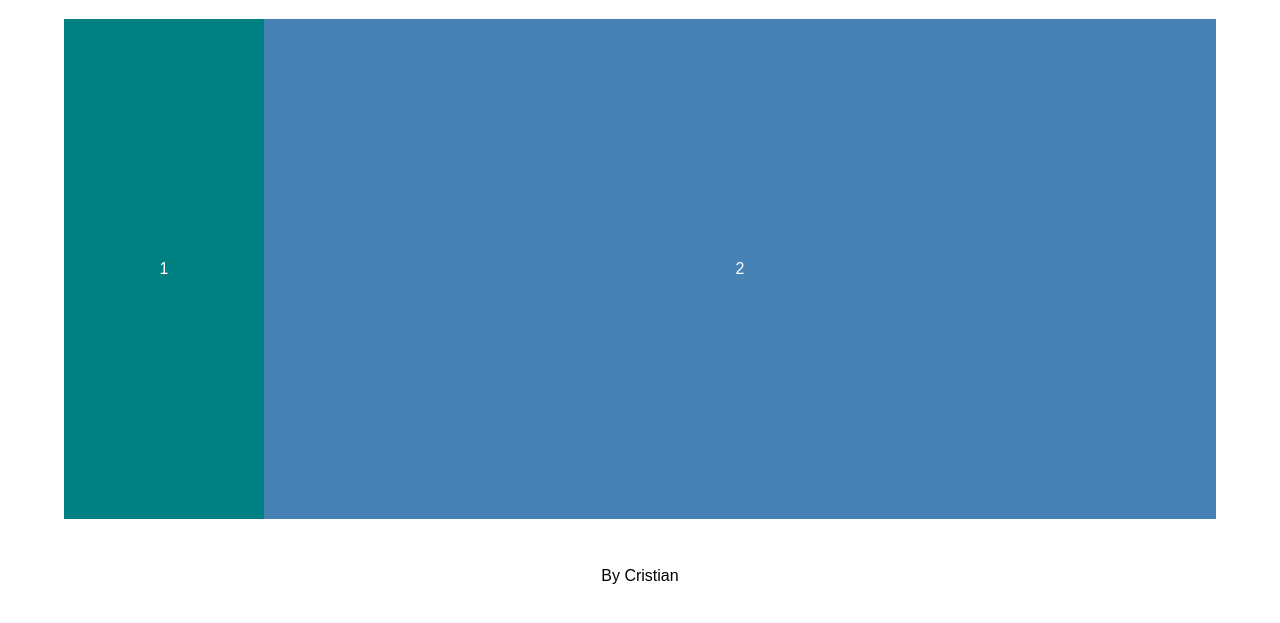
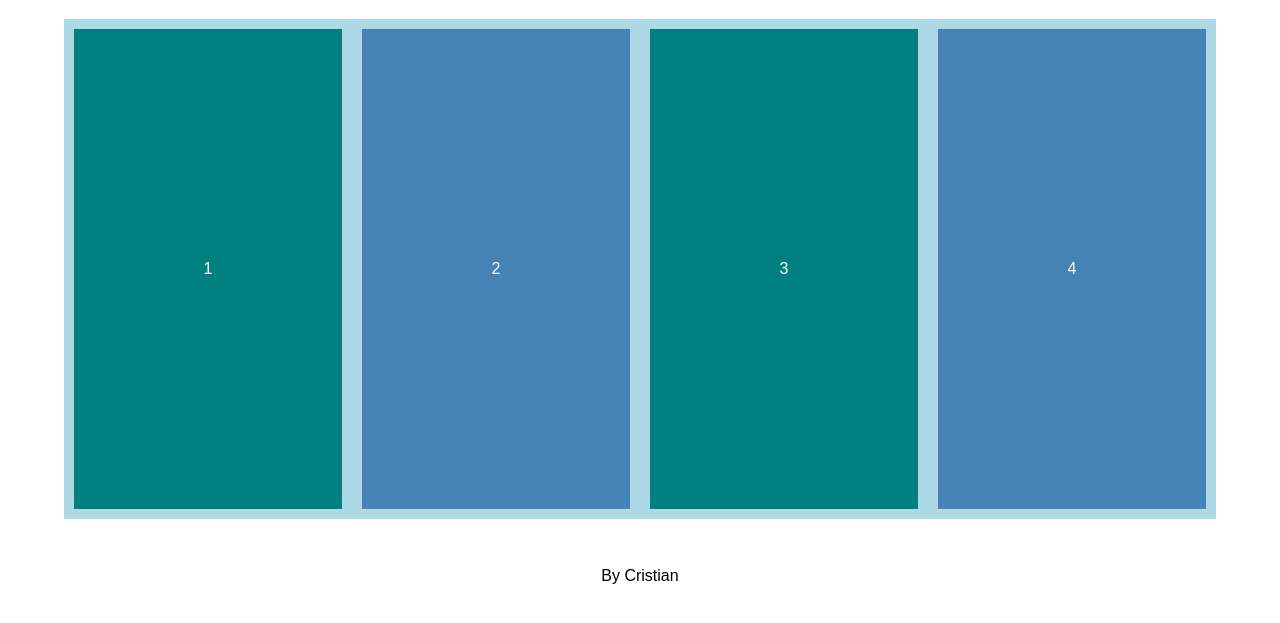
Before and after one commit to CristianSifuentes/FlexBoxLabs, a website: page ejemplo4/index.html in a window 1280 px wide. Shown: the part 61-684 px from the top of the page. Drawn offline with Linux system fonts and the light colour scheme.

Commit message:
CSC 2019/02/02: Entediendo flex-shrink y flex (abreviado)

```diff
--- a/ejemplo4/css/styles.css
+++ b/ejemplo4/css/styles.css
@@ -16,12 +16,15 @@ h1 {
     background: lightblue;
     margin: auto;
     display: flex;
+/* flex-wrap: wrap; */
     /* flex-direction: column; */
 }
 
 .item {
     background: teal;
-    /* flex-basis: 100px; */
+    flex-basis: 25%;
+    flex-shrink: 1;
+    margin:10px;
     /* margin: 10px; */
     /* flex-grow: 1; */
     display: flex;
@@ -33,12 +36,14 @@ h1 {
     background: steelblue;
 }
 .item:nth-child(1){
-    flex-basis: 200px;
-    flex-grow: 0; /*Nunca va a crecer*/
+    /*flex-basis: 200px;
+    flex-grow: 0;*/ /*Nunca va a crecer*/
 }
 .item:nth-child(2){
     /* flex-grow: 2; */
-    flex-grow: 1;
+    /* flex-grow: 1;  */
+    /* flex-shrink: 2; */
+
 }
 
 footer {
--- a/ejemplo4/index.html
+++ b/ejemplo4/index.html
@@ -13,8 +13,8 @@
      <div class="container">
          <div class="item">1</div>
          <div class="item">2</div>
-         <!-- <div class="item">3</div>
-         <div class="item">4</div> -->
+         <div class="item">3</div>
+         <div class="item">4</div>
      </div>
 
     <footer>
```
Also changed, not shown: README.md.
